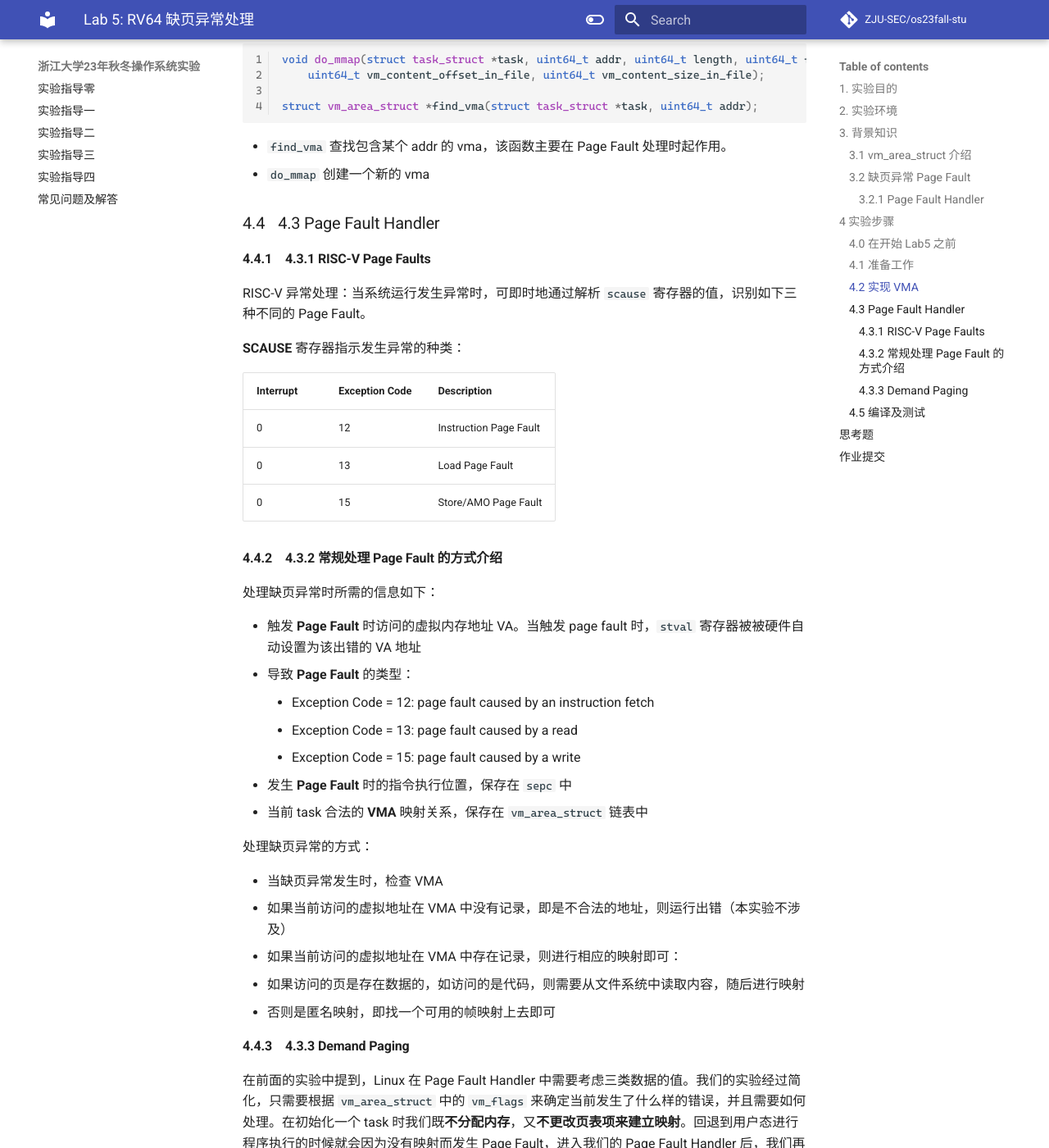
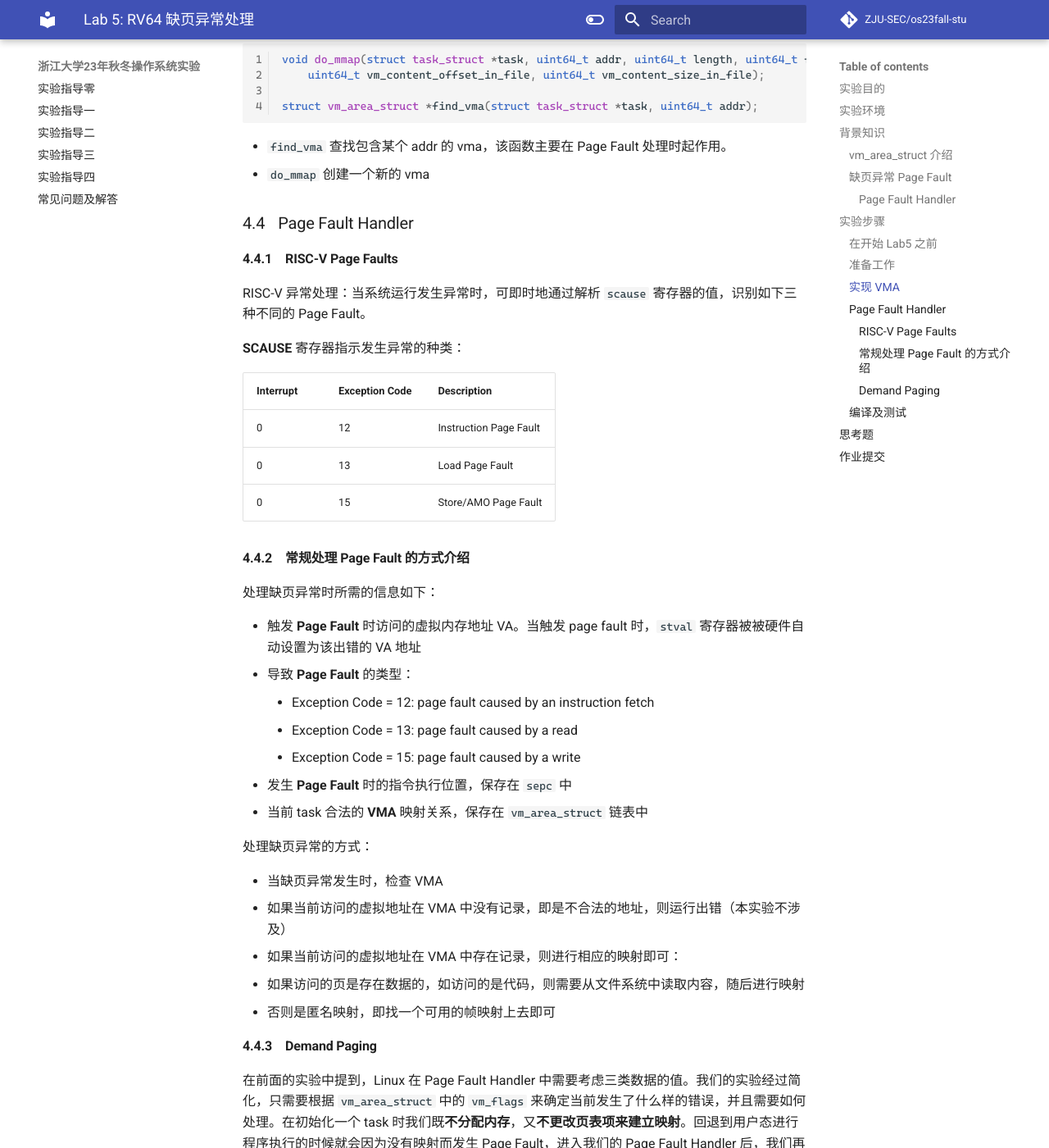
Before and after one commit to NoyException/zju_os_lab, an MkDocs documentation site: the page built from docs/lab5.md, in a window 1280 px wide and 1400 px high, scrolled down 6340 px. Shown: the whole window at 82% size. Built offline with MkDocs 1.6.1 and Material for MkDocs 9.7.7, drawn with Linux system fonts in a browser that asks for light colours; some web fonts are replaced; comment, search, counter and statistics services are not loaded; some of the changed text lies outside the part shown.

Commit message:
fix: fix minor issue

````diff
--- a/docs/lab5.md
+++ b/docs/lab5.md
@@ -3,18 +3,18 @@
 > 非常建议大家先通读整篇实验指导，完成思考题后再动手写代码
 
 
-## 1. 实验目的
+## 实验目的
 * 通过 **vm_area_struct** 数据结构实现对 task **多区域**虚拟内存的管理。
 * 在 **Lab4** 实现用户态程序的基础上，添加缺页异常处理 **Page Fault Handler**。
 
-## 2. 实验环境
+## 实验环境
 * Environment in previous labs.
 
-## 3. 背景知识
+## 背景知识
 
 下面介绍的是 Linux 中对于 VMA (virtual memory area) 和 Page Fault Handler 的介绍（顺便帮大家复习下期末考）。由于 Linux 巨大的体量，无论是 VMA 还是 Page Fault 的逻辑都较为复杂，这里只要求大家实现简化版本的，所以不要在阅读背景介绍的时候有太大的压力。
 
-### 3.1 vm_area_struct 介绍
+### vm_area_struct 介绍
 在 linux 系统中，`vm_area_struct` 是虚拟内存管理的基本单元，`vm_area_struct` 保存了有关连续虚拟内存区域（简称 vma）的信息。linux 具体某一 task 的虚拟内存区域映射关系可以通过 [procfs](https://man7.org/linux/man-pages/man5/procfs.5.html) 读取 `/proc/pid/maps` 的内容来获取:
 
 比如，如下一个常规的 `bash`  task ，假设它的 task 号为 `7884` ，则通过输入如下命令，就可以查看该 task 具体的虚拟地址内存映射情况(部分信息已省略)。
@@ -57,10 +57,10 @@ ffffffffff600000-ffffffffff601000 --xp 00000000 00:00 0                  [vsysca
 
 可以发现，原本的 Linux 使用链表对一个 task 内的 VMA 进行管理。但是由于如今一个程序可能体量非常巨大，所以现在的 Linux 已经用虚拟地址为索引来建立红黑树了（如果你喜欢可以在这次实验中也手搓一棵红黑树）。
 
-### 3.2 缺页异常 Page Fault
+### 缺页异常 Page Fault
 在一个启用了虚拟内存的系统上，当正在运行的程序访问一个内存地址时，如果该地址当前未被内存管理单元（MMU）映射，则由计算机**硬件**引发**缺页异常**。访问未被映射的页或访问权限不足，都会导致该类异常的发生。处理缺页异常通常是操作系统内核的一部分，当处理缺页异常时，操作系统将尝试使所需页面在物理内存中的位置变得可访问（建立新的映射关系到虚拟内存）。而如果在非法访问内存的情况下，即发现触发 `Page Fault` 的虚拟内存地址（Bad Address）不在当前 task  `vm_area_struct` 链表中所定义的允许访问的虚拟内存地址范围内，或访问位置的权限条件不满足时，缺页异常处理将终止该程序的继续运行。
 
-#### 3.2.1 Page Fault Handler
+#### Page Fault Handler
 总的说来，处理缺页异常需要进行以下步骤：
 
 1. 捕获异常
@@ -91,7 +91,7 @@ RISC-V 异常处理：当系统运行发生异常时，可即时地通过解析
 | 0 | 13 | Load Page Fault |
 | 0 | 15 | Store/AMO Page Fault |
 
-#### 3.2.2 常规处理 **Page Fault** 的方式介绍
+#### 常规处理 **Page Fault** 的方式介绍
 处理缺页异常时所需的信息如下：
 
 * 触发 **Page Fault** 时访问的虚拟内存地址 VA。当触发 page fault 时，`stval` 寄存器被被硬件自动设置为该出错的 VA 地址
@@ -111,9 +111,9 @@ RISC-V 异常处理：当系统运行发生异常时，可即时地通过解析
   - 否则是匿名映射，即找一个可用的帧映射上去即可 -->
 
 
-## 4 实验步骤
+## 实验步骤
 
-### 4.0 在开始 Lab5 之前
+### 在开始 Lab5 之前
 
 我们的实验已经进行了将近一学期，在持续开发的代码上添加内容可能会让你的思维比较混乱。如果你认为你的代码可能需要整理，这里有一份简要的 Checklist，可以让你的代码更简洁，并让你在实现 Lab5 的时候思路更加清晰。如果你要按照以下的建议进行修改，请务必确认做好备份，并在改一小部分后就编译运行一次，不要让你辛苦写的代码 crash。当然，这一个步骤并不是强制的，完全复用之前的代码仍然可以完成 Lab5。
 
@@ -162,7 +162,7 @@ RISC-V 异常处理：当系统运行发生异常时，可即时地通过解析
     这样发生了没有处理的异常、中断或者是系统调用的时候，内核会直接进入死循环。你可以调整 `printk` 的内容来让内核给你输出你需要的信息
 3. 将 `vmlinux.lds.S` 和程序中的 `uapp_start`，`uapp_end` 分别换成 `ramdisk_start` 和 `ramdisk_end`，来提醒自己这一段内容是对硬盘的模拟，而不是可以直接使用的内存。需要拷贝进入 `alloc_pages` 分配出来的“真的”内存，才能够直接被使用。
 
-### 4.1 准备工作
+### 准备工作
 * 此次实验基于 lab4 同学所实现的代码进行。
 * 从 repo 同步以下文件夹: user 并按照以下步骤将这些文件正确放置。
 ```
@@ -181,7 +181,7 @@ RISC-V 异常处理：当系统运行发生异常时，可即时地通过解析
 * 在 `user/getpid.c` 中我们设置了四个 `main` 函数。在实现了 `Page Fault` 之后第一个 `main` 函数可以成功运行，在 lab6 实现了 `fork` 之后其余三个 `main` 函数可以成功运行。这些用户程序的行为需要同学们自行理解（估计期末考也一定会考到）。
 * 修改 `task_init` 函数中修改为仅初始化一个 task ，之后其余的 task 均通过 `fork` 创建。
 
-### 4.2 实现 VMA
+###  实现 VMA
 修改 `proc.h`，增加如下相关结构：(因为链表太麻烦了，这次让大家用数组存储 VMA)
 
 ```c
@@ -237,9 +237,9 @@ struct vm_area_struct *find_vma(struct task_struct *task, uint64_t addr);
 - `find_vma` 查找包含某个 addr 的 vma，该函数主要在 Page Fault 处理时起作用。
 - `do_mmap` 创建一个新的 vma
 
-### 4.3 Page Fault Handler
+### Page Fault Handler
 
-#### 4.3.1 RISC-V Page Faults
+#### RISC-V Page Faults
 RISC-V 异常处理：当系统运行发生异常时，可即时地通过解析 `scause` 寄存器的值，识别如下三种不同的 Page Fault。
 
 **SCAUSE** 寄存器指示发生异常的种类：
@@ -250,7 +250,7 @@ RISC-V 异常处理：当系统运行发生异常时，可即时地通过解析
 | 0 | 13 | Load Page Fault |
 | 0 | 15 | Store/AMO Page Fault |
 
-#### 4.3.2 常规处理 **Page Fault** 的方式介绍
+#### 常规处理 **Page Fault** 的方式介绍
 处理缺页异常时所需的信息如下：
 
 * 触发 **Page Fault** 时访问的虚拟内存地址 VA。当触发 page fault 时，`stval` 寄存器被被硬件自动设置为该出错的 VA 地址
@@ -269,7 +269,7 @@ RISC-V 异常处理：当系统运行发生异常时，可即时地通过解析
   - 如果访问的页是存在数据的，如访问的是代码，则需要从文件系统中读取内容，随后进行映射
   - 否则是匿名映射，即找一个可用的帧映射上去即可
 
-#### 4.3.3 **Demand Paging**
+#### **Demand Paging**
 
 <!-- * 在映射页面时，我们不真正对页表进行修改，只在 `mm->mmap` 链表上添加一个 `vma` 记录。 -->
 <!-- * 当我们真正访问这个页面时，我们再根据缺页的地址，找到其所在的 `vma`，根据 `vma` 中的信息对页表进行映射。 -->
@@ -289,7 +289,7 @@ RISC-V 异常处理：当系统运行发生异常时，可即时地通过解析
 * 调用 `do_mmap` 函数，建立用户 task 的虚拟地址空间信息，在本次实验中仅包括两个区域:
     * 代码和数据区域：该区域从 ELF 给出的 Segment 起始地址 `phdr->p_offset` 开始，权限参考 `phdr->p_flags` 进行设置。
     * 用户栈：范围为 `[USER_END - PGSIZE, USER_END)` ，权限为 `VM_READ | VM_WRITE`, 并且是匿名的区域。
-<!-- * 由于之前 `load_program` 会同时做好代码和用户栈的设置，此时需要改为只做代码区域的映射。且该函数不再会在 task_init 被调用了，而是在 Page Fault 处理时在进行调用。 -->
+    <!-- * 由于之前 `load_program` 会同时做好代码和用户栈的设置，此时需要改为只做代码区域的映射。且该函数不再会在 task_init 被调用了，而是在 Page Fault 处理时在进行调用。 -->
 
 <!-- 对以下两个区域创建对应的 `vm_area_struct`, 并且映射到用户空间，但是不真的分配页。映射需要一个物理地址，我们可以先使用 NULL，而在之后真的分配了页之后，再填充真正的物理地址的值。
 
@@ -344,7 +344,7 @@ void do_page_fault(struct pt_regs *regs) {
 }
 ```
 
-### 4.5 编译及测试
+### 编译及测试
 在测试时，由于大家电脑性能都不一样，如果出现了时钟中断频率比用户打印频率高很多的情况，可以减少用户程序里的 while 循环的次数来加快打印。这里的实例仅供参考，只要 OS 和用户态程序运行符合你的预期，那就是正确的。
 
 - 输出示例
````
